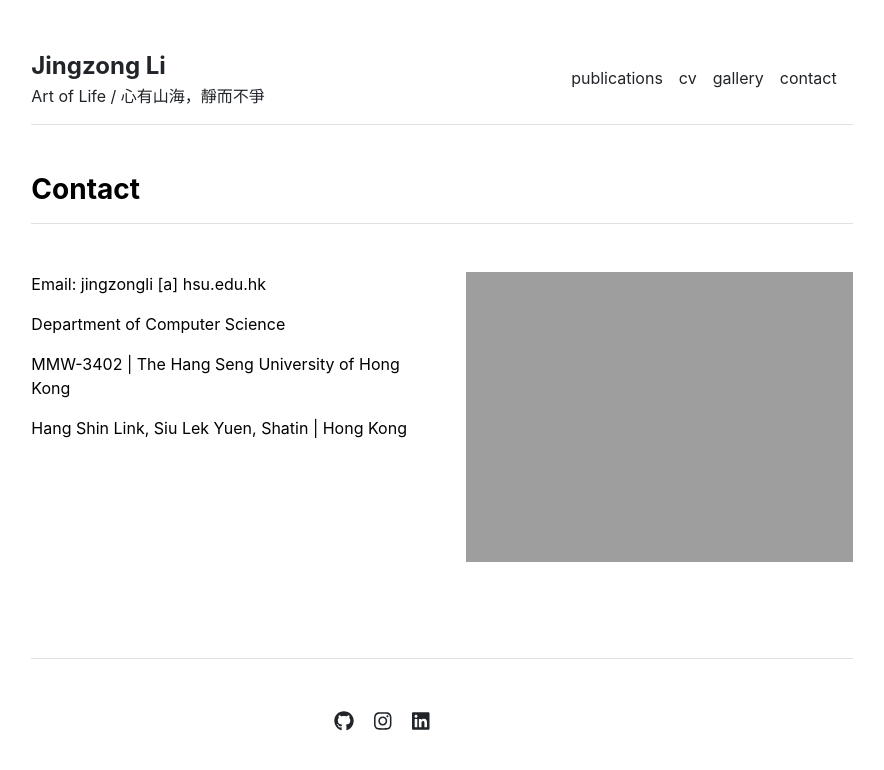
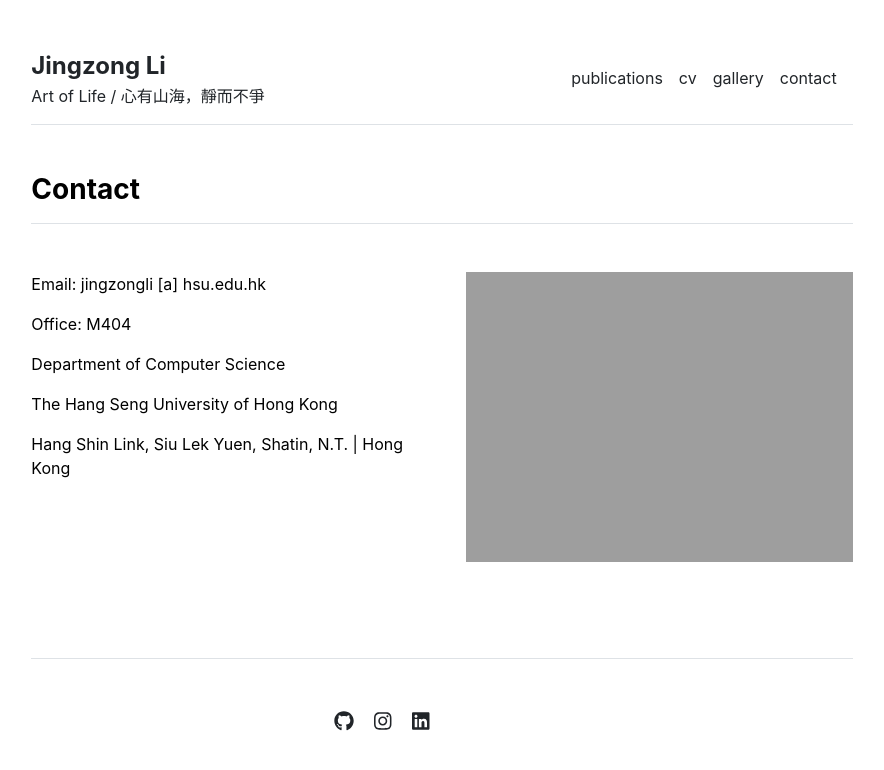
Before and after one commit to kanonjz/academic, a Jekyll site: the page built from contact.md, in a window 1280 px wide. Shown: the top 770 px of the page, without its empty margins (198-1082 px from the left). Built offline with Jekyll 4.4.1, drawn with Linux system fonts in a browser that asks for light colours.

Commit message:
update contact

```diff
--- a/_data/settings.yml
+++ b/_data/settings.yml
@@ -22,4 +22,4 @@ social:
 - {icon: 'linkedin', link: 'https://linkedin.com/in/jingzong-li-955a11120'}
 
 contacts:
-- {name: 'Jingzong Li', title: '', department: 'Department of Computer Science', institution: 'The Hang Seng University of Hong Kong', institution_address: 'Hang Shin Link, Siu Lek Yuen', district: 'Shatin', city: 'Hong Kong', phone: '(000) 000-0000', email: 'jingzongli [a] hsu.edu.hk', office: 'M404', image: 'assets/img/home.jpg'}
+- {name: 'Jingzong Li', title: '', department: 'Department of Computer Science', institution: 'The Hang Seng University of Hong Kong', institution_address: 'Hang Shin Link, Siu Lek Yuen', district: 'Shatin, N.T.', city: 'Hong Kong', phone: '(000) 000-0000', email: 'jingzongli [a] hsu.edu.hk', office: 'M404', image: 'assets/img/home.jpg'}
--- a/_includes/contact.html
+++ b/_includes/contact.html
@@ -6,8 +6,9 @@
       <div class="col-md-6">
         <!-- <h4>{{ contact.name }}</h4> -->
         <p>Email: {{ contact.email }}</p>
+        <p>Office: {{ contact.office }}</p>
         <p>{{ contact.department }}</p>
-        <p>MMW-3402 | {{ contact.institution }}</p>
+        <p>{{ contact.institution }}</p>
         <p>{{ contact.institution_address }}, {{ contact.district }} | {{ contact.city }}</p>
         <!-- <p>Office: {{ contact.office }}</p> -->
       </div>
```
